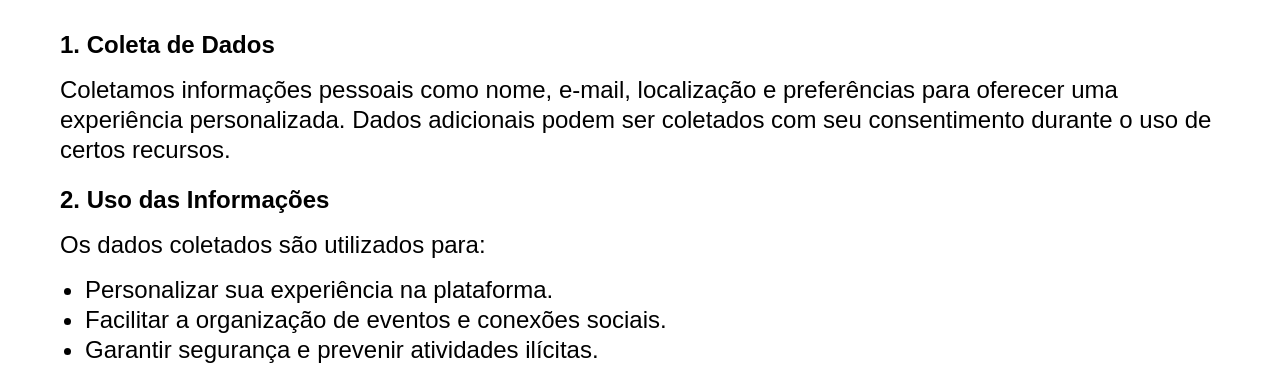
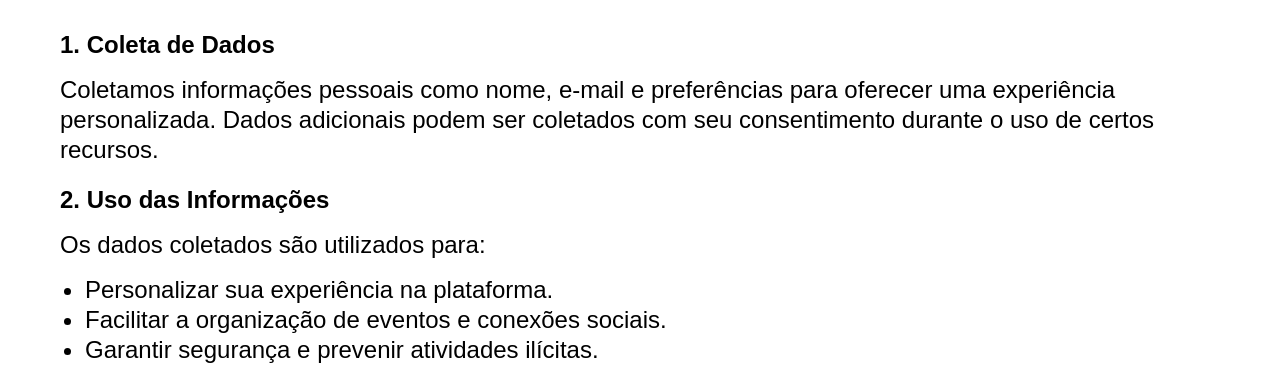
Before and after one commit to maris2606/AmigosConnect, a Flask app: page /politicas.html in a window 1280 px wide. Shown: the part 100-467 px from the top of the page. Run offline with Flask 3, Linux system fonts and the light colour scheme.

Commit message:
Update politicas.html

```diff
--- a/templates/politicas.html
+++ b/templates/politicas.html
@@ -15,7 +15,7 @@
     </header>
     <section>
         <h2>1. Coleta de Dados</h2>
-        <p>Coletamos informações pessoais como nome, e-mail, localização e preferências para oferecer uma experiência personalizada. Dados adicionais podem ser coletados com seu consentimento durante o uso de certos recursos.</p>
+        <p>Coletamos informações pessoais como nome, e-mail e preferências para oferecer uma experiência personalizada. Dados adicionais podem ser coletados com seu consentimento durante o uso de certos recursos.</p>
     </section>
     <section>
         <h2>2. Uso das Informações</h2>
```
